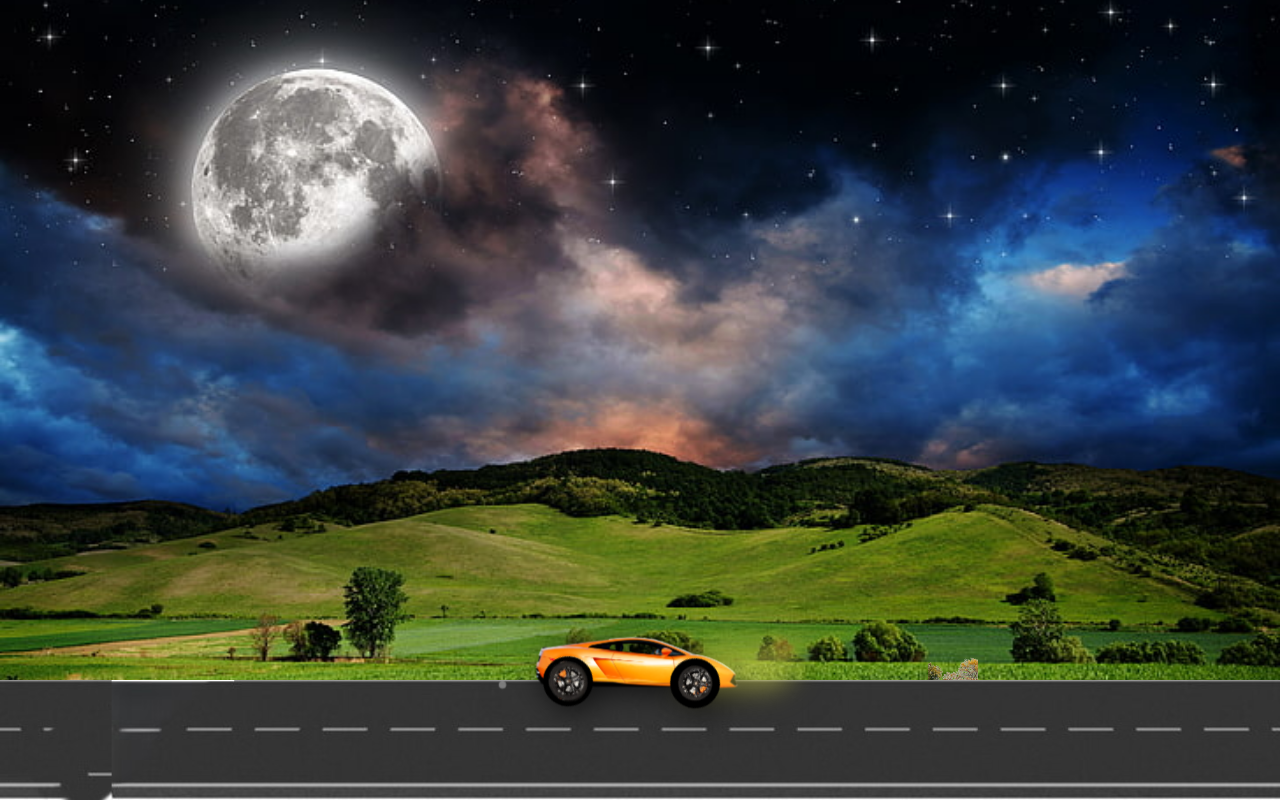
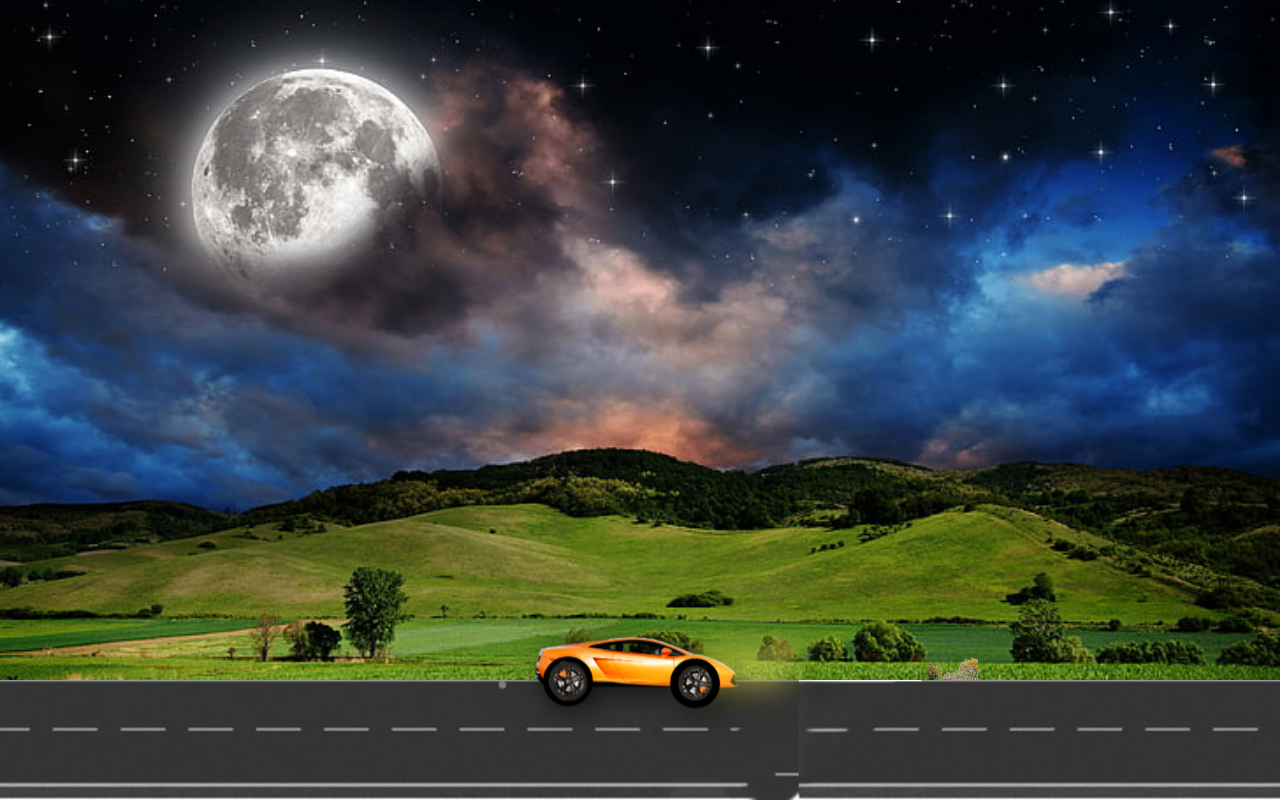
Before and after one commit to Amit81082/Lamborghini-Animation, a plain HTML site: page index.html in a window 1280 px wide. Drawn offline with Linux system fonts and the light colour scheme.

Commit message:
bugs fixed succesfully

```diff
--- a/index.html
+++ b/index.html
@@ -21,13 +21,9 @@
             height: 120px;
             background: url('track.jpg') repeat-x;
             background-size: cover;
-            animation: moveRoad 3s linear infinite;
         }
 
-        @keyframes moveRoad {
-            from { background-position: -400% 0; }
-            to { background-position: 0 0; }
-        }
+
 
         .car {
             position: absolute;
@@ -165,6 +161,8 @@
     }
 }
 
+
+
     </style>
 </head>
 
@@ -188,6 +186,20 @@
         <img src="car_wheel_left.png" class="wheel wheel1">
     </div>
 
+    <script>
+        document.addEventListener("DOMContentLoaded", function () {
+            let road = document.querySelector(".road");
+            let position = 0;
+
+            function moveRoad() {
+                position -= 20; // Road speed
+                road.style.backgroundPosition = position + "px 0";
+                requestAnimationFrame(moveRoad);
+            }
+
+            moveRoad();
+        });
+    </script>
 
 </body>
 
```
